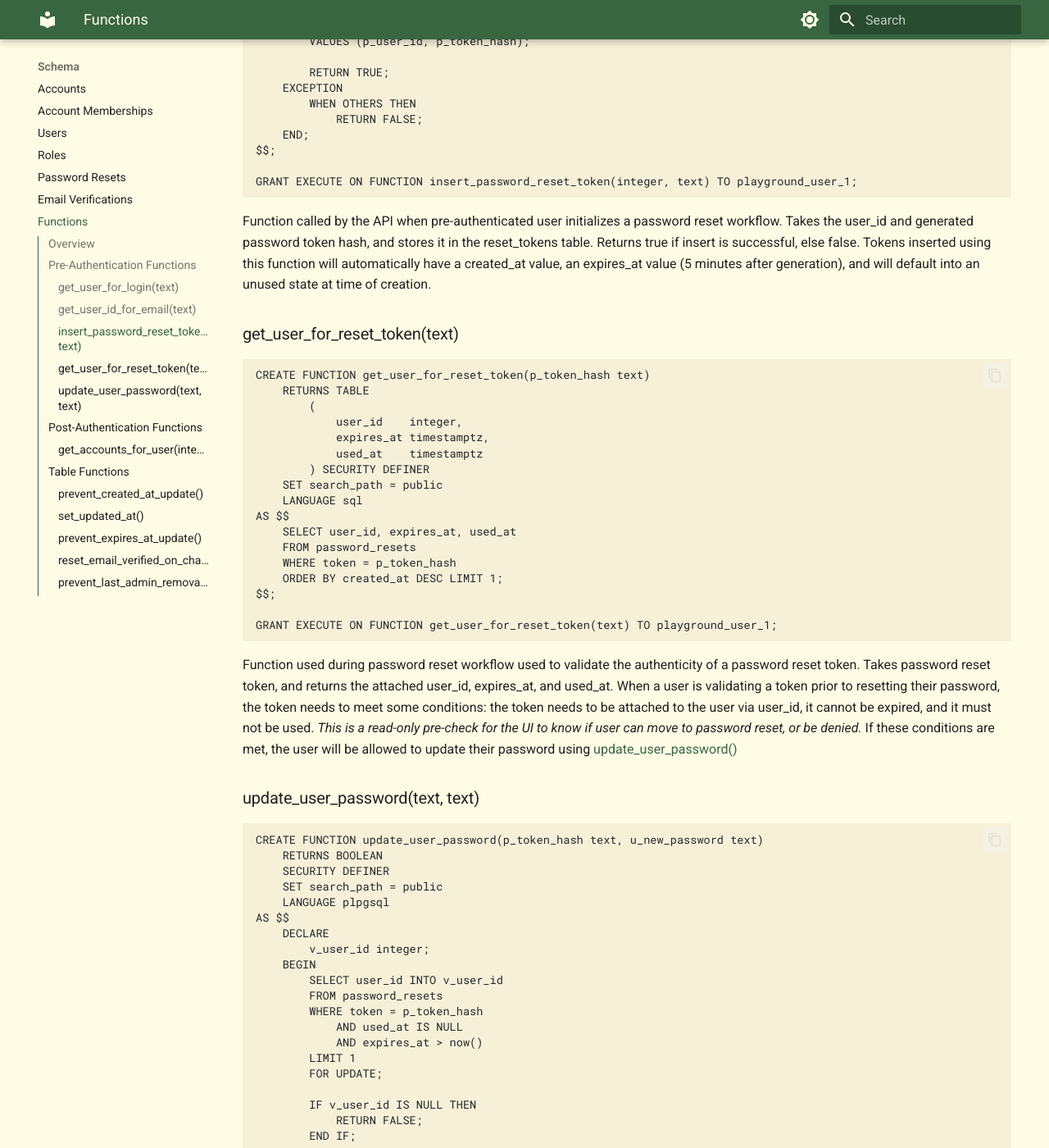
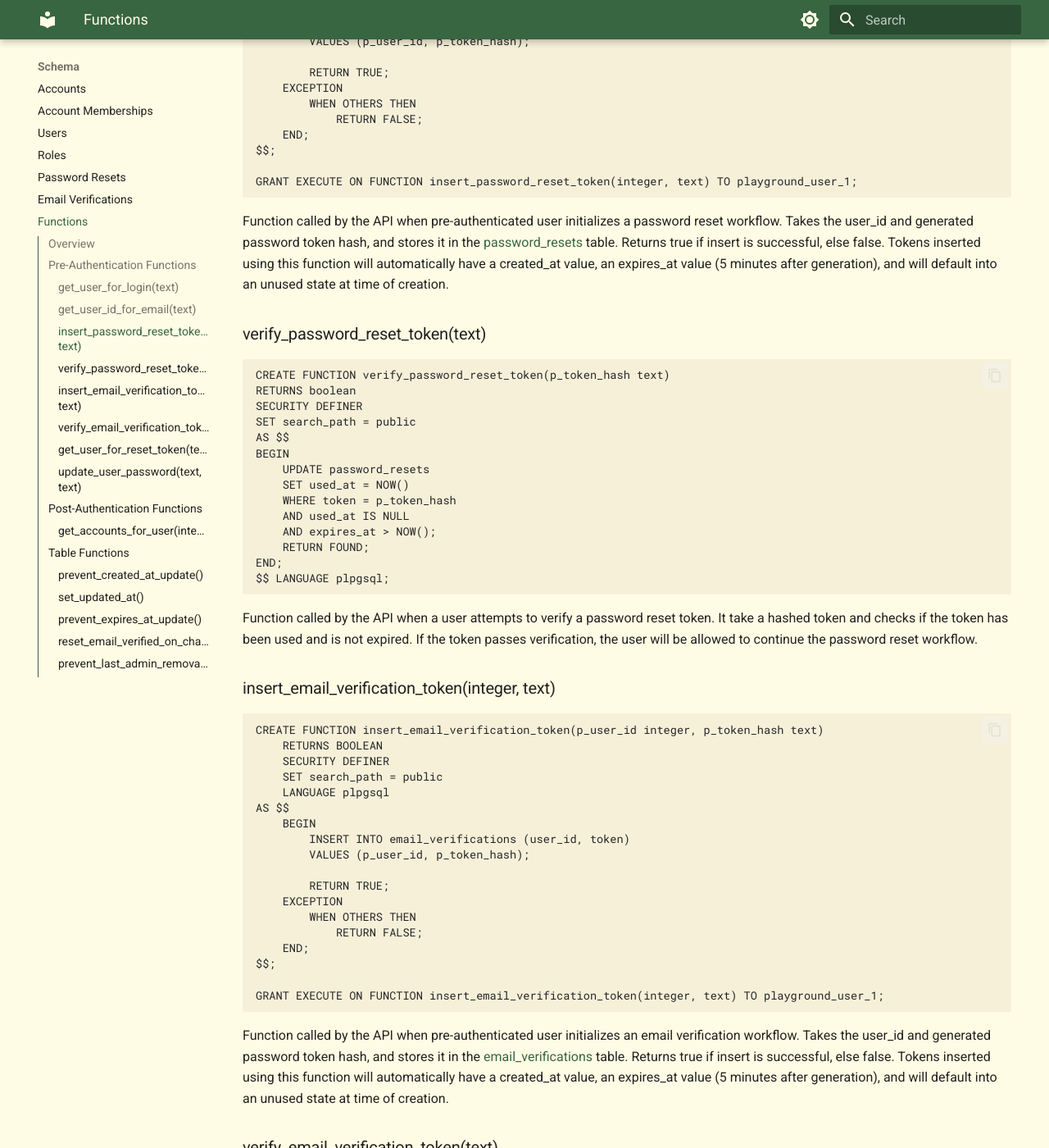
Before and after one commit to xbodus/Auth-Practice, an MkDocs documentation site: the page built from docs/docs/schema/functions.md, in a window 1280 px wide and 1400 px high, scrolled down 1551 px. Shown: the whole window at 82% size. Built offline with MkDocs 1.6.1 and Material for MkDocs 9.7.7, drawn with Linux system fonts in a browser that asks for light colours; some of the changed text lies outside the part shown.

Commit message:
Updated databasepermissions on inserting and updating tokens + Finished database schema documentation

````diff
--- a/docs/docs/schema/functions.md
+++ b/docs/docs/schema/functions.md
@@ -71,8 +71,68 @@ $$;
 GRANT EXECUTE ON FUNCTION insert_password_reset_token(integer, text) TO playground_user_1;
 ```
 
-Function called by the API when pre-authenticated user initializes a password reset workflow. Takes the user_id and generated password token hash, and stores it in the reset_tokens table. Returns true if insert is successful, else false. Tokens inserted using this function will automatically have a created_at value, an expires_at value (5 minutes after generation), and will default into an unused state at time of creation.
+Function called by the API when pre-authenticated user initializes a password reset workflow. Takes the user_id and generated password token hash, and stores it in the [password_resets](password_resets.md) table. Returns true if insert is successful, else false. Tokens inserted using this function will automatically have a created_at value, an expires_at value (5 minutes after generation), and will default into an unused state at time of creation.
 
+### verify_password_reset_token(text)
+```sql
+CREATE FUNCTION verify_password_reset_token(p_token_hash text)
+RETURNS boolean
+SECURITY DEFINER
+SET search_path = public
+AS $$
+BEGIN
+    UPDATE password_resets
+    SET used_at = NOW()
+    WHERE token = p_token_hash
+    AND used_at IS NULL
+    AND expires_at > NOW();
+    RETURN FOUND;
+END;
+$$ LANGUAGE plpgsql;
+```
+Function called by the API when a user attempts to verify a password reset token. It take a hashed token and checks if the token has been used and is not expired. If the token passes verification, the user will be allowed to continue the password reset workflow.
+
+### insert_email_verification_token(integer, text)
+```sql
+CREATE FUNCTION insert_email_verification_token(p_user_id integer, p_token_hash text)
+    RETURNS BOOLEAN
+    SECURITY DEFINER
+    SET search_path = public
+    LANGUAGE plpgsql
+AS $$
+    BEGIN
+        INSERT INTO email_verifications (user_id, token)
+        VALUES (p_user_id, p_token_hash);
+
+        RETURN TRUE;
+    EXCEPTION
+        WHEN OTHERS THEN
+            RETURN FALSE;
+    END;
+$$;
+
+GRANT EXECUTE ON FUNCTION insert_email_verification_token(integer, text) TO playground_user_1;
+```
+Function called by the API when pre-authenticated user initializes an email verification workflow. Takes the user_id and generated password token hash, and stores it in the [email_verifications](email_verifications.md) table. Returns true if insert is successful, else false. Tokens inserted using this function will automatically have a created_at value, an expires_at value (5 minutes after generation), and will default into an unused state at time of creation.
+
+### verify_email_verification_token(text)
+```sql
+CREATE FUNCTION verify_email_verification_token(p_token_hash text)
+RETURNS boolean
+SECURITY DEFINER
+SET search_path = public
+AS $$
+BEGIN
+    UPDATE email_verifications
+    SET used_at = NOW()
+    WHERE token = p_token_hash
+    AND used_at IS NULL
+    AND expires_at > NOW();
+    RETURN FOUND;
+END;
+$$ LANGUAGE plpgsql;
+```
+Function called by the API when a user attempts to verify an email verification token. It take a hashed token and checks if the token has been used and is not expired. If the token passes verification, the user will be allowed to continue the email verification workflow.
 
 ### get_user_for_reset_token(text)
 ```sql
@@ -258,4 +318,5 @@ $$;
 ```
 
 Function used by [accounts](accounts.md) to prevent users from soft locking accounts due to no admins being able to control the account. User within an account assigned the role of admin will have ultimate control of what happens in their account, barring they follow acceptable use policies. The admin account will be in control of deciding account authorizations to sub-users, controlling account details, and deciding deactivation of account. Deleting all admins from an account would cause the account to lose access to this functionality, essentially soft locking the account from alterations that require an admin. To prevent this, a trigger is placed on the accounts table that calls `prevent_last_admin_removal()` on UPDATE and DELETE operations.
+
 <br>
````
Also changed, not shown: docs/docs/api/index.md (+1 -1 lines), docs/docs/schema/email_verifications.md (+81 -0 lines), docs/docs/schema/password_resets.md (+82 -0 lines), docs/docs/schema/roles.md (+50 -0 lines), 7 other files.
